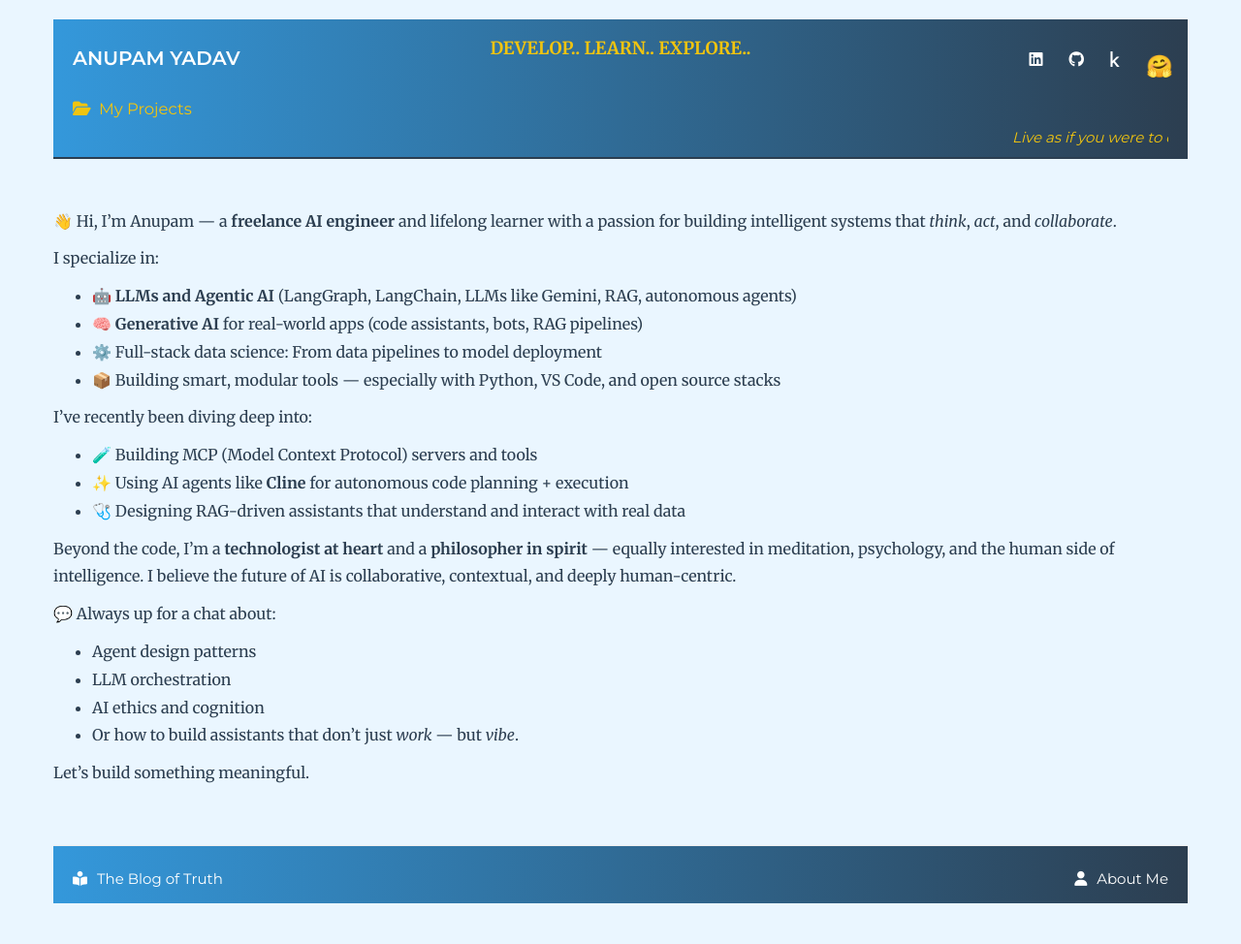
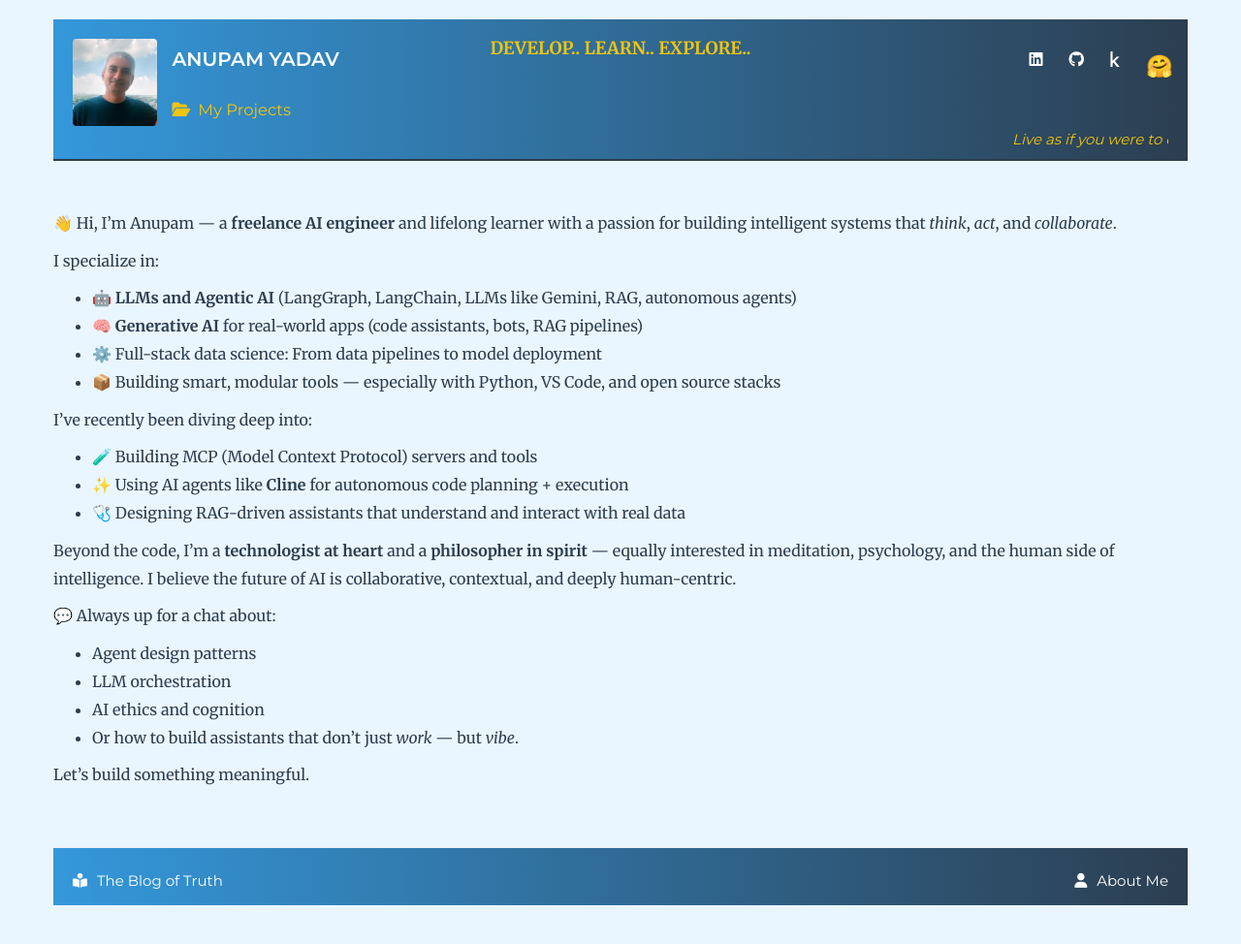
Before and after one commit to bk-anupam/bk-anupam.github.io, a Jekyll site: the page built from index.html, in a window 1280 px wide. Shown: the whole page at 97% size. Built offline with Jekyll 4.4.1, drawn with Linux system fonts in a browser that asks for light colours.

Commit message:
Added image to header

```diff
--- a/_includes/header.html
+++ b/_includes/header.html
@@ -1,17 +1,27 @@
 <div class="header">
 	<div class="row align-items-center">
-		<div class="col-md-4" style="padding-right: 0;">
-			<h3 class="text-muted" style="color: white; font-size: 2rem; font-weight: bold; margin-bottom: 0.1rem;"> <!-- Reduced bottom margin slightly -->
-				<a href="/" style="color: white; text-decoration: none;">ANUPAM YADAV</a>
-			</h3>
-			<!-- Added Projects Link -->
-			<div class="projects-link" style="margin-top: -2px;"> <!-- Adjust margin-top if needed -->
-				<a href="/pages/Repositories.html">
-					<i class="fas fa-folder-open"></i> My Projects
-				</a>
+		<!-- Modified First Column -->
+		<!-- Removed d-flex, align-items-center -->
+		<div class="col-md-4 header-left-column" style="padding-left: 15px;">
+			<!-- Added Image -->
+			<!-- Removed mr-3 -->
+			<img src="/img/AnuEnhancedImage2.jpeg" alt="Anupam Yadav" class="header-avatar"/>
+
+			<!-- Group for Name and Projects Link -->
+			<div class="header-text-group"> <!-- Added a class for easier targeting -->
+				<h3 class="text-muted" style="color: white; font-size: 2rem; font-weight: bold; margin-bottom: 0.1rem;">
+					<a href="/" style="color: white; text-decoration: none;">ANUPAM YADAV</a>
+				</h3>
+				<div class="projects-link" style="margin-top: -2px;">
+					<a href="/pages/Repositories.html">
+						<i class="fas fa-folder-open"></i> My Projects
+					</a>
+				</div>
 			</div>
-			<!-- End Added Projects Link -->
+			<!-- End Group -->
 		</div>
+		<!-- End Modified First Column -->
+
 		<div class="col-md-4 text-center">
 			<h4 style="color: #f1c40f; font-size: 1.8rem; margin: 0; white-space: nowrap;">DEVELOP.. LEARN.. EXPLORE..</h4>
 		</div>
--- a/css/style.css
+++ b/css/style.css
@@ -103,6 +103,28 @@ blockquote p { font-size: 16px; line-height: 1.6em; }
   color: #f1c40f;
   font-size: 1.5rem;
   margin: 1rem 0;
+}
+
+/* Apply Flexbox to the first header column */
+.header-left-column {
+  display: flex;         /* Enable Flexbox */
+  align-items: center;   /* Vertically center items */
+}
+
+/* Add margin to the right of the avatar */
+.header-avatar {
+  /* Existing styles */
+  max-height: 90px;
+  width: auto;
+  border-radius: 4px;
+  flex-shrink: 0;
+  /* Add margin */
+  margin-right: 15px; /* Adjust spacing as needed (replaces mr-3) */
+}
+
+/* Ensure the text group takes remaining space if needed */
+.header-text-group {
+   /* No specific styles needed unless further alignment required */
 }
 
 /* Navigation */
```
Also changed, not shown: img/AnuEnhancedImage2.jpeg (added).
